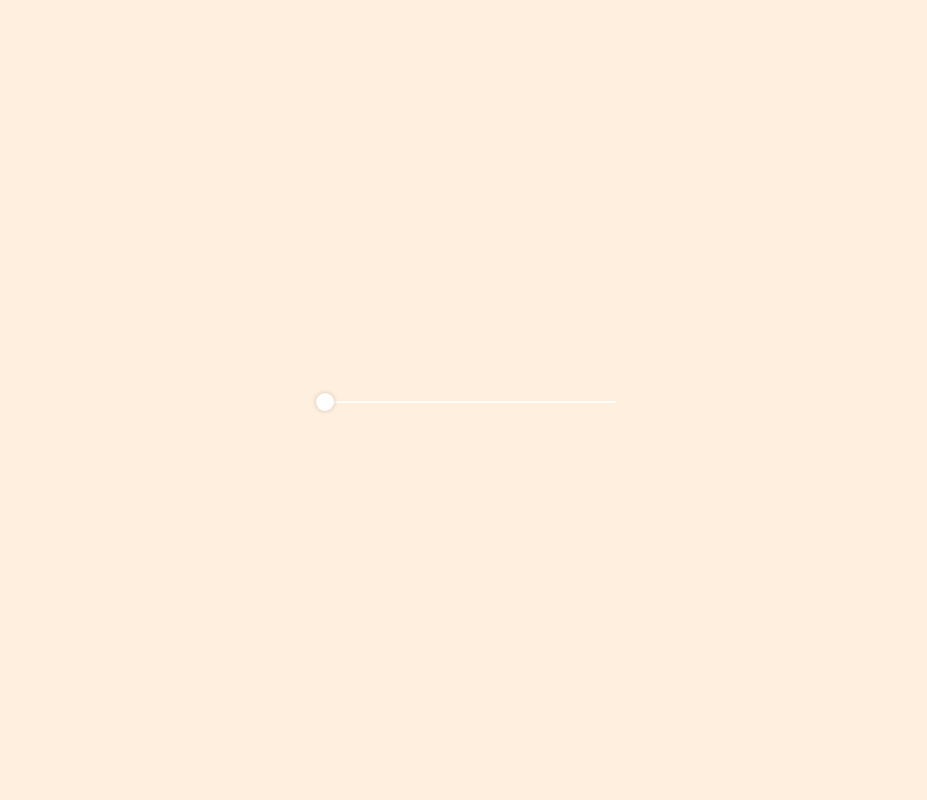
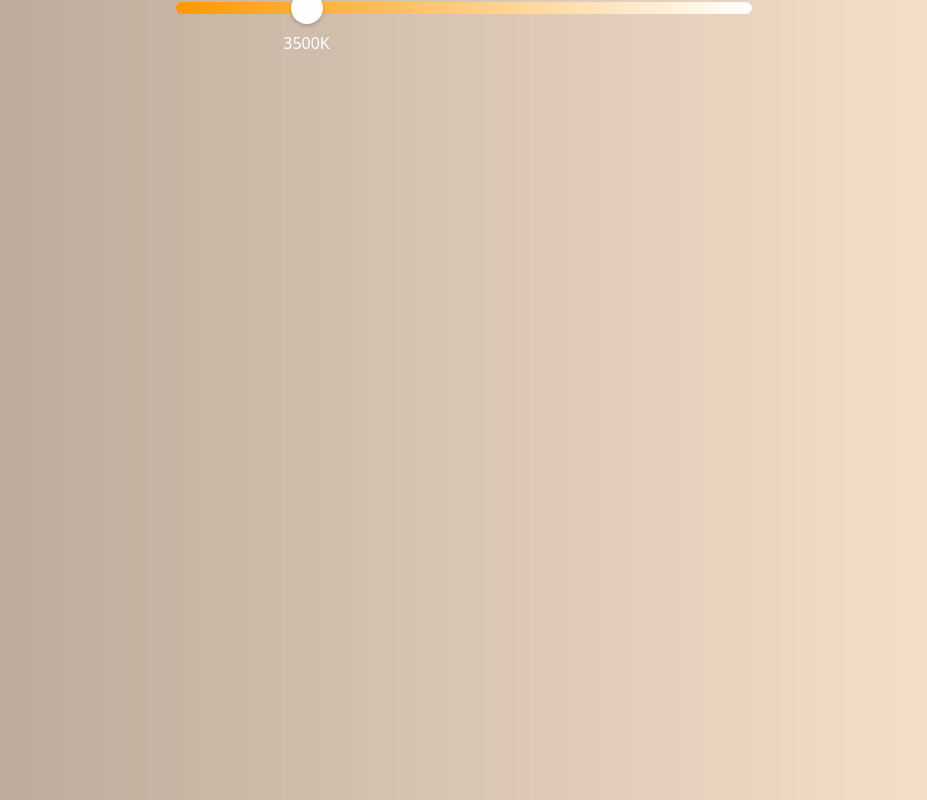
Before and after one commit to gogulancd/temprature-slider, a plain HTML site: page index.html in a window 1280 px wide. Shown: the whole page, without its empty margins (176-1103 px from the left). Drawn offline with Linux system fonts and the light colour scheme.

Commit message:
Update index.html

```diff
--- a/index.html
+++ b/index.html
@@ -1,89 +1,206 @@
 <!DOCTYPE html>
-<html>
+<html lang="en">
 <head>
+    <meta charset="UTF-8">
+    <meta name="viewport" content="width=device-width, initial-scale=1.0">
+    <title>Temperature Slider</title>
     <style>
-        .overlay {
-            position: fixed;
-            top: 0;
-            left: 0;
-            right: 0;
-            bottom: 0;
-            background: transparent;
-            transition: all 0.8s ease;
-            mix-blend-mode: multiply;
+        body {
+            margin: 0;
+            padding: 0;
+            width: 100%;
+            height: 100vh;
+            overflow: hidden;
         }
-        .slider {
-            position: fixed;
-            top: 50%;
-            left: 50%;
-            transform: translate(-50%, -50%);
-            width: 300px;
+
+        #light {
+            width: 100%;
+            height: 100vh;
+            position: relative;
+        }
+
+        .temp-slider-wrap {
+            width: 45%;
+            position: relative;
+            margin: 0 auto;
+            z-index: 10;
+        }
+
+        .slider-container {
+            display: flex;
+            flex-direction: column;
+            align-items: center;
+            gap: 15px;
+            position: relative;
+            touch-action: none;
+        }
+
+        #tempSlider {
+            width: 100%;
+            height: 12px;
             -webkit-appearance: none;
-            height: 2px;
-            background: rgba(255, 255, 255, 0.7);
+            background: linear-gradient(to right, rgb(255, 152, 0), rgb(255, 255, 255));
+            border-radius: 6px;
             outline: none;
+            touch-action: manipulation;
         }
-        .slider::-webkit-slider-thumb {
+
+        #tempSlider::-webkit-slider-thumb {
             -webkit-appearance: none;
-            appearance: none;
-            width: 18px;
-            height: 18px;
+            width: 32px;
+            height: 32px;
+            background: white;
             border-radius: 50%;
-            background: white;
             cursor: pointer;
-            box-shadow: 0 0 5px rgba(0,0,0,0.2);
+            box-shadow: 0 2px 4px rgba(0,0,0,0.2);
+        }
+
+        .temp-value {
+            color: white;
+            font-size: 16px;
+            font-family: system-ui, -apple-system, sans-serif;
+            position: absolute;
+            bottom: -38px;
+            transform: translateX(-50%);
+            transition: left 0.1s ease-out;
+        }
+
+        @media (max-width: 768px) {
+            .temp-slider-wrap {
+                width: 80%;
+                min-width: 200px;
+                max-width: 300px;
+            }
+
+            #tempSlider {
+                height: 8px;
+            }
+
+            #tempSlider::-webkit-slider-thumb {
+                width: 24px;
+                height: 24px;
+            }
+
+            .temp-value {
+                font-size: 14px;
+                bottom: -32px;
+            }
         }
     </style>
 </head>
 <body>
-    <div class="overlay" id="overlay"></div>
-    <input
-        type="range"
-        min="2200"
-        max="5000"
-        value="2200"
-        class="slider"
-        id="tempSlider"
-    >
+    <div id="light">
+        <!-- Slider container -->
+        <div class="temp-slider-wrap">
+            <div class="slider-container">
+                <input
+                    type="range"
+                    id="tempSlider"
+                    min="2700"
+                    max="6500"
+                    value="3500"
+                >
+                <div id="temp" class="temp-value">3500K</div>
+            </div>
+        </div>
+    </div>
 
     <script>
-        const slider = document.getElementById('tempSlider');
-        const overlay = document.getElementById('overlay');
+        // Create main overlay element with touch prevention
+        const overlay = document.createElement('div');
+        overlay.id = 'color-overlay';
+        overlay.style.position = 'absolute';
+        overlay.style.top = '0';
+        overlay.style.left = '0';
+        overlay.style.right = '0';
+        overlay.style.bottom = '0';
+        overlay.style.width = '100%';
+        overlay.style.height = '100%';
+        overlay.style.pointerEvents = 'none';
+        overlay.style.zIndex = '1';
+        overlay.style.mixBlendMode = 'multiply';
 
-        function kelvinToColor(kelvin) {
-            const temp = kelvin / 100;
-            let r, g, b;
+        // Add gradient for fade effect
+        const gradient = document.createElement('div');
+        gradient.style.position = 'absolute';
+        gradient.style.top = '0';
+        gradient.style.left = '0';
+        gradient.style.right = '0';
+        gradient.style.bottom = '0';
+        gradient.style.background = 'linear-gradient(to left, rgba(0,0,0,0), rgba(0,0,0,0.3))';
+        gradient.style.pointerEvents = 'none';
+        gradient.style.mixBlendMode = 'multiply';
+        gradient.style.zIndex = '2';
 
-            if (temp <= 66) {
+        // Add overlays to light container
+        const lightContainer = document.getElementById('light');
+        lightContainer.style.position = 'relative';
+        lightContainer.style.touchAction = 'none';
+        lightContainer.appendChild(overlay);
+        lightContainer.appendChild(gradient);
+
+        // Prevent default touch behavior on container
+        lightContainer.addEventListener('touchstart', e => {
+            if (!e.target.matches('#tempSlider')) {
+                e.preventDefault();
+            }
+        }, { passive: false });
+
+        lightContainer.addEventListener('touchmove', e => {
+            if (!e.target.matches('#tempSlider')) {
+                e.preventDefault();
+            }
+        }, { passive: false });
+
+        // Slider functionality
+        document.getElementById('tempSlider').oninput = function() {
+            const value = parseInt(this.value);
+            const tempElement = document.getElementById('temp');
+            tempElement.textContent = value + 'K';
+
+            // Calculate position for temperature value
+            const percent = (value - 2700) / (6500 - 2700);
+            const sliderWidth = this.offsetWidth;
+            const thumbWidth = 32;
+            const offset = (sliderWidth - thumbWidth) * percent + (thumbWidth / 2);
+            tempElement.style.left = offset + 'px';
+
+            let r, g, b, opacity;
+
+            if (value <= 3000) {
                 r = 255;
-                g = temp;
-                g = 99.4708025861 * Math.log(g) - 161.1195681661;
-                b = temp <= 19 ? 0 : temp - 10;
-                b = 138.5177312231 * Math.log(b) - 305.0447927307;
+                g = 147;
+                b = 41;
+                opacity = 0.5;
+            } else if (value <= 4500) {
+                r = 255;
+                g = 197;
+                b = 143;
+                opacity = 0.4;
+            } else if (value <= 5000) {
+                r = 255;
+                g = 255;
+                b = 255;
+                opacity = 0.3;
             } else {
-                r = temp - 60;
-                r = 329.698727446 * Math.pow(r, -0.1332047592);
-                g = temp - 60;
-                g = 288.1221695283 * Math.pow(g, -0.0755148492);
+                r = 240;
+                g = 250;
                 b = 255;
+                opacity = 0.4;
             }
 
-            return {
-                r: Math.min(255, Math.max(0, r)),
-                g: Math.min(255, Math.max(0, g)),
-                b: Math.min(255, Math.max(0, b))
-            };
+            overlay.style.backgroundColor = `rgba(${r}, ${g}, ${b}, ${opacity})`;
         }
 
-        slider.oninput = function() {
-            const color = kelvinToColor(this.value);
-            const opacity = 0.15; // Reduced opacity for subtler effect
-            overlay.style.backgroundColor =
-                `rgba(${color.r}, ${color.g}, ${color.b}, ${opacity})`;
-        }
+        // Initialize on load
+        window.addEventListener('load', function() {
+            document.getElementById('tempSlider').dispatchEvent(new Event('input'));
+        });
 
-        // Initialize with warm tone
-        slider.oninput();
+        // Update on resize
+        window.addEventListener('resize', function() {
+            document.getElementById('tempSlider').dispatchEvent(new Event('input'));
+        });
     </script>
 </body>
 </html>
```
